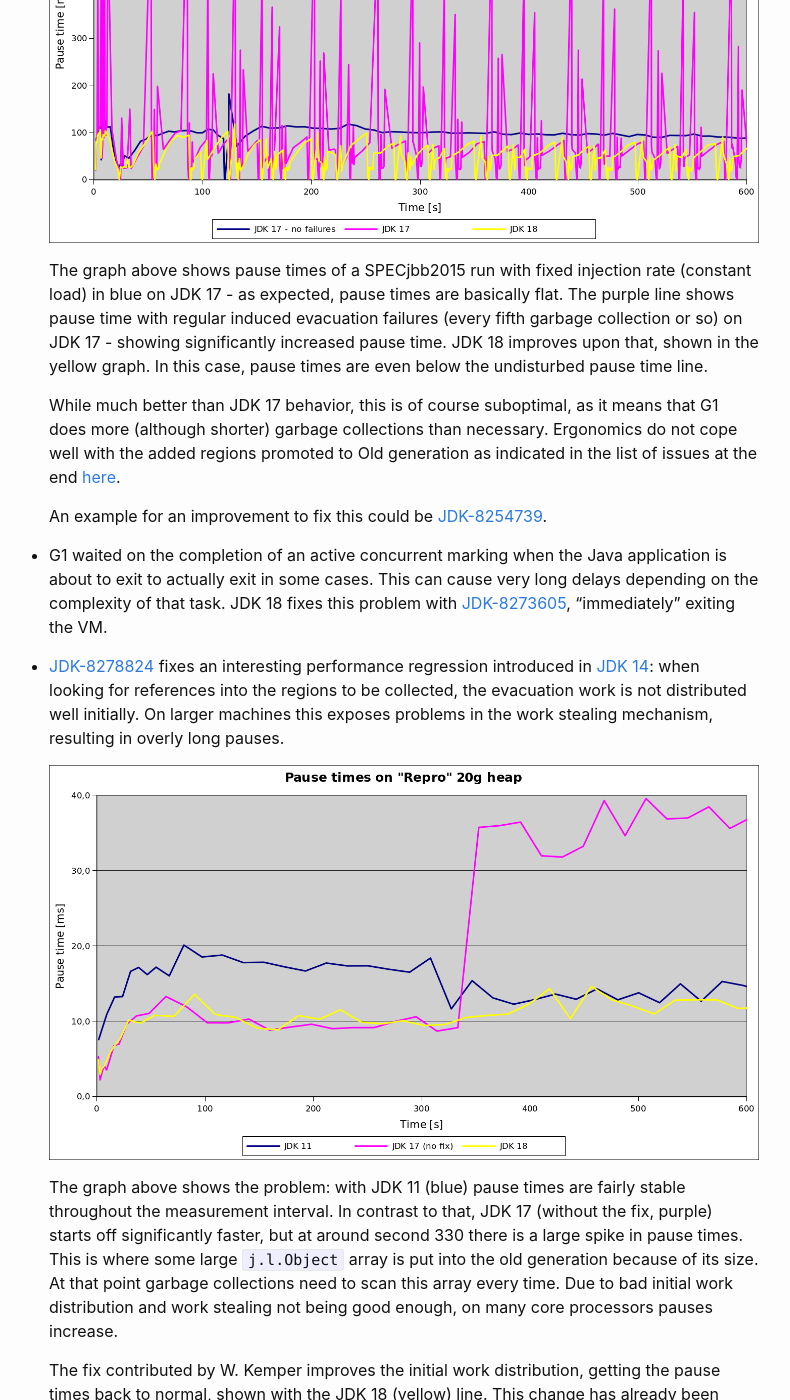
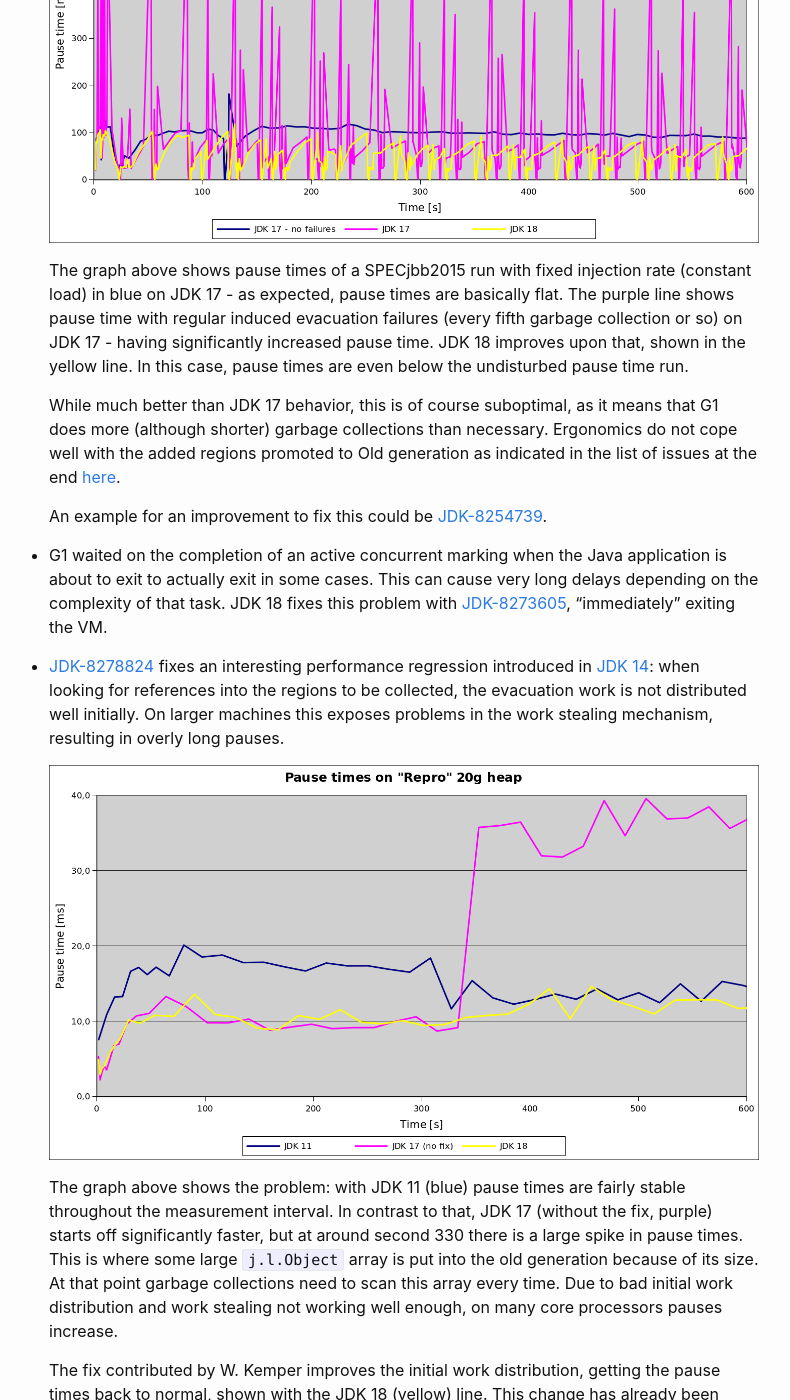
Before and after one commit to tschatzl/tschatzl.github.io, a Jekyll site: the page built from _posts/2022-03-14-jdk18-g1-parallel-gc-changes.md, in a window 1280 px wide and 1400 px high, scrolled down 2732 px. Shown: the whole window, without its empty margins (251-1041 px from the left). Built offline with Jekyll 4.4.1, drawn with Linux system fonts in a browser that asks for light colours; some of the changed text lies outside the part shown.

Commit message:
Some typos

```diff
--- a/_posts/2022-03-14-jdk18-g1-parallel-gc-changes.md
+++ b/_posts/2022-03-14-jdk18-g1-parallel-gc-changes.md
@@ -20,7 +20,7 @@ A brief look over to [ZGC](https://wiki.openjdk.java.net/display/zgc/Main) shows
 
   * All OpenJDK garbage collectors now support string deduplication as explained in [JEP 192](https://openjdk.java.net/jeps/192). Parallel GC implemented support with [JDK-8267185](https://bugs.openjdk.java.net/browse/JDK-8267185), Serial GC with [JDK-8272609](https://bugs.openjdk.java.net/browse/JDK-8272609) and ZGC with [JDK-8267186](https://bugs.openjdk.java.net/browse/JDK-8267186). Note that the implementation differs from what has been explained in the JEP, but the basic principle still applies. Enable using the `-XX:+UseStringDeduplication` option.
 
-  * V. Chand [contributed a change](https://bugs.openjdk.java.net/browse/JDK-8272773) that allows configuration of the card table card size. The `-XX:GCCardSizeInBytes` can be used to change this value, with allowable values of `128`, `256`, `512` and `1024` (the last is 64 bit only).
+  * V. Chand [contributed a change](https://bugs.openjdk.java.net/browse/JDK-8272773) that allows configuration of the card table card size. The `-XX:GCCardSizeInBytes` can be used to change this value, with allowed values of `128`, `256`, `512` and `1024` (the last is 64 bit only).
 
     Changing this value can have significant impact on pause time length. Since this is an interesting topic to me, I wrote an [extra blog post](/2022/02/15/card-table-card-size.html) containing a more elaborate discussion.
 
@@ -59,7 +59,7 @@ There have been quite a few user-visible changes specific to G1 this release:
 
     ![Pause times with induced evacuation failures](/assets/20220217-evac-failure-improvements.png)
 
-    The graph above shows pause times of a SPECjbb2015 run with fixed injection rate (constant load) in blue on JDK 17 - as expected, pause times are basically flat. The purple line shows pause time with regular induced evacuation failures (every fifth garbage collection or so) on JDK 17 - showing significantly increased pause time. JDK 18 improves upon that, shown in the yellow graph. In this case, pause times are even below the undisturbed pause time line.
+    The graph above shows pause times of a SPECjbb2015 run with fixed injection rate (constant load) in blue on JDK 17 - as expected, pause times are basically flat. The purple line shows pause time with regular induced evacuation failures (every fifth garbage collection or so) on JDK 17 - having significantly increased pause time. JDK 18 improves upon that, shown in the yellow line. In this case, pause times are even below the undisturbed pause time run.
 
     While much better than JDK 17 behavior, this is of course suboptimal, as it means that G1 does more (although shorter) garbage collections than necessary. Ergonomics do not cope well with the added regions promoted to Old generation as indicated in the list of issues at the end [here](/2021/06/28/evacuation-failure.html).
 
@@ -72,7 +72,7 @@ There have been quite a few user-visible changes specific to G1 this release:
 
     ![Repro pause times](/assets/20220216-repro-pause-times.png)
 
-    The graph above shows the problem: with JDK 11 (blue) pause times are fairly stable throughout the measurement interval. In contrast to that, JDK 17 (without the fix, purple) starts off significantly faster, but at around second 330 there is a large spike in pause times. This is where some large `j.l.Object` array is put into the old generation because of its size. At that point garbage collections need to scan this array every time. Due to bad initial work distribution and work stealing not being good enough, on many core processors pauses increase.
+    The graph above shows the problem: with JDK 11 (blue) pause times are fairly stable throughout the measurement interval. In contrast to that, JDK 17 (without the fix, purple) starts off significantly faster, but at around second 330 there is a large spike in pause times. This is where some large `j.l.Object` array is put into the old generation because of its size. At that point garbage collections need to scan this array every time. Due to bad initial work distribution and work stealing not working well enough, on many core processors pauses increase.
 
     The fix contributed by W. Kemper improves the initial work distribution, getting the pause times back to normal, shown with the JDK 18 (yellow) line. This change has already been backported to latest JDK 17, so make sure you are up to date.
 
@@ -98,7 +98,7 @@ Of course we have long since begun working on JDK 19. Here is a short list of in
 
     For this application it is a coincidence that the savings by removing a mark bitmap is almost the same as remembered set usage. Typically the remembered sets of Java applications are much smaller than in this case, so the relative gain in native memory footprint would be much higher.
 
-  * The runtime team is working on archive heap objects support for Parallel GC in [JDK-8274788](https://bugs.openjdk.java.net/browse/JDK-8274788)
+  * The runtime team is working on archive heap objects support for Parallel GC in [JDK-8274788](https://bugs.openjdk.java.net/browse/JDK-8274788).
 
 More to come :)
 
```
Also changed, not shown: other parts of _posts/2022-03-14-jdk18-g1-parallel-gc-changes.md (+2 -2 lines).
